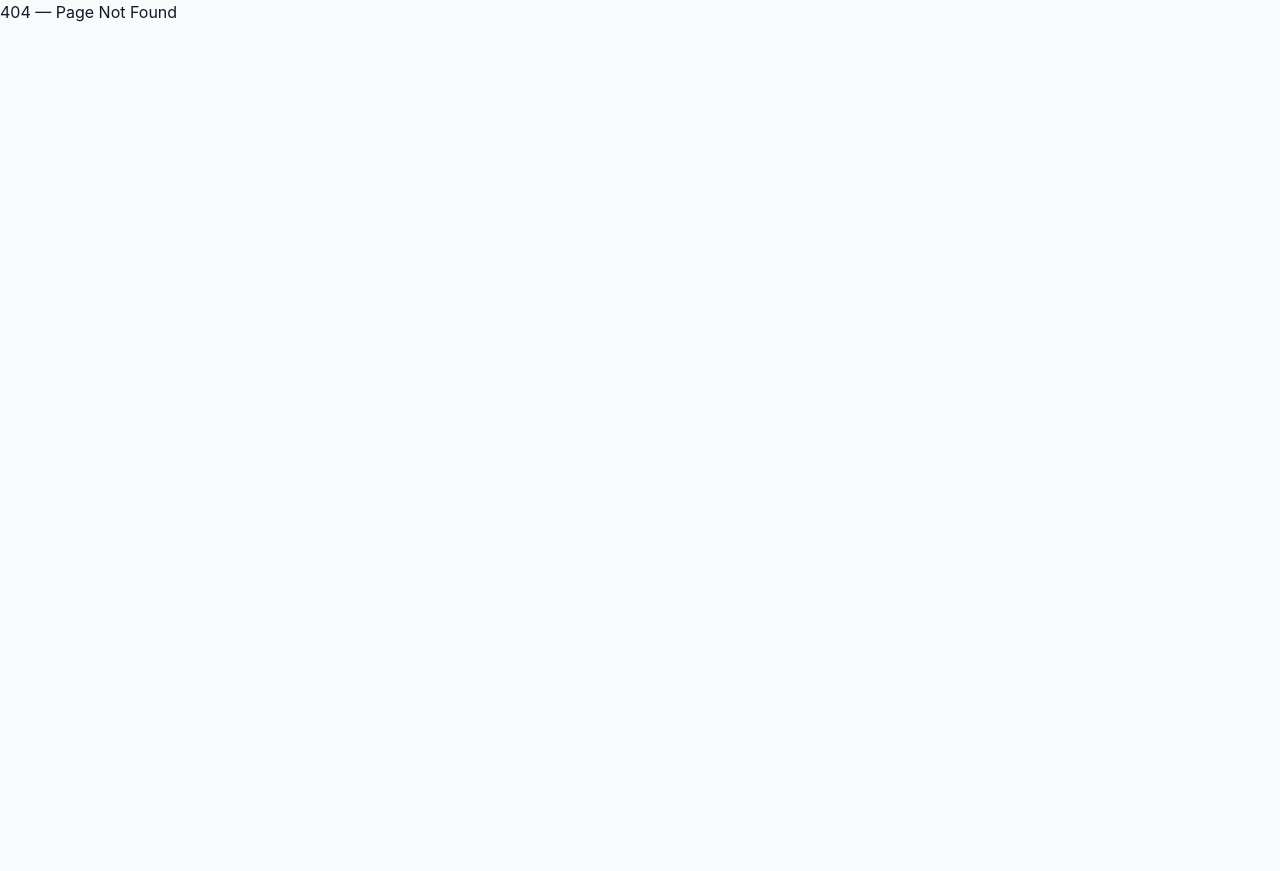
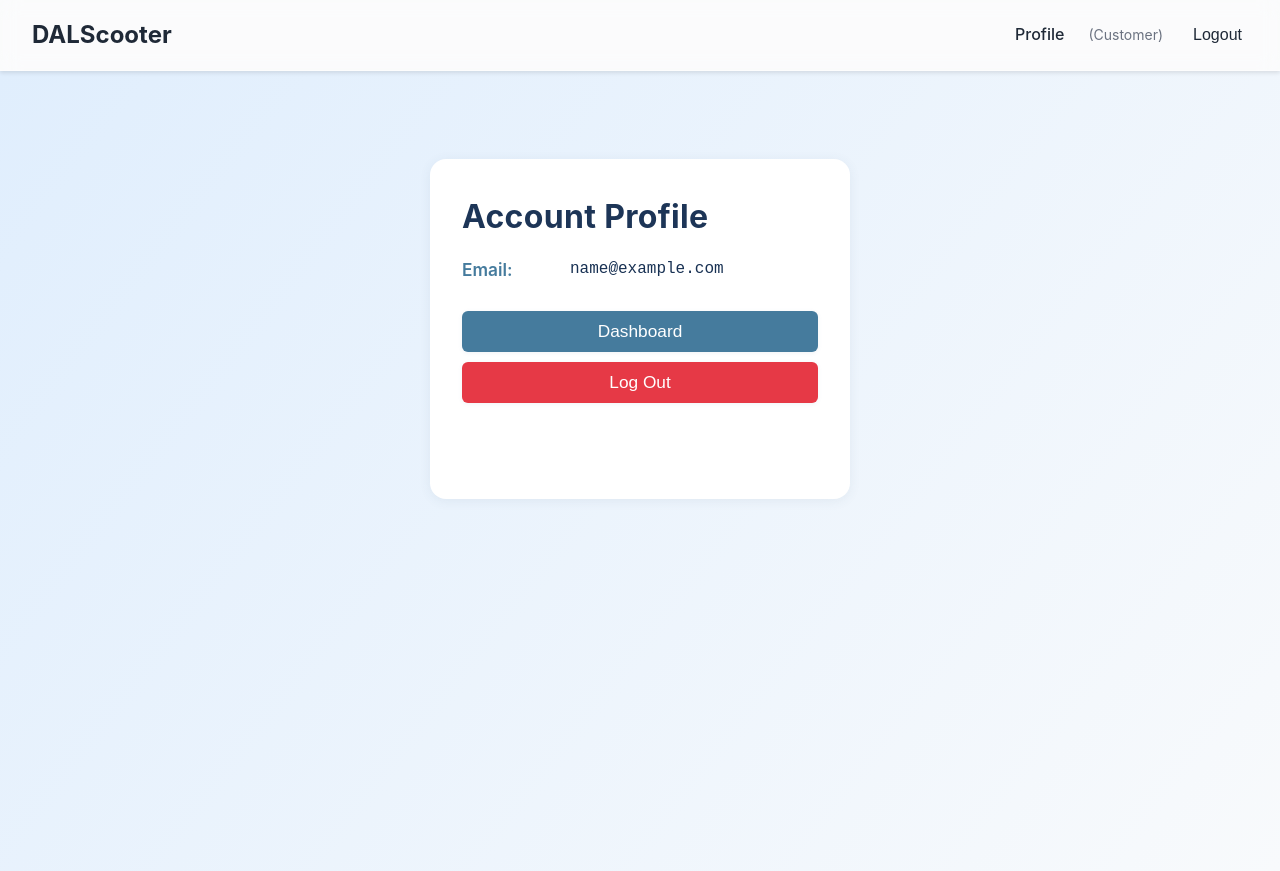
Before and after one commit to akshat799/CSCI-5410, a React (Vite) app in the folder dalscooter-frontend/: page /profile in a window 1280 px wide. Before the commit this address had no page. Before the commit the page ends 800 px from the top, so only its background shows below. Built offline with nearby package versions, Linux system fonts and the light colour scheme; sample sign-in values are in the browser's storage; what amazon-cognito-identity-js would draw is missing.

Commit message:
NavBar changes, Profile Page

```diff
--- a/dalscooter-frontend/src/App.jsx
+++ b/dalscooter-frontend/src/App.jsx
@@ -13,6 +13,7 @@ import "./index.css"
 // import AvailableSlotsPage from './pages/AvailableSlotsPage';
 import BookingsPage from './pages/BookingsPage';
 import FranchiseAvailabilityDashboard from './pages/FranchiseAvailabilityDashboard';
+import ProfilePage from "./pages/ProfilePage";
 import Modal from 'react-modal';
 
 Modal.setAppElement('#root');
@@ -34,6 +35,7 @@ function App() {
       {/* <Route path="/available-slot" element={<AvailableSlotsPage />} /> */}
       <Route path="/bookings" element={<BookingsPage />} />
       <Route path="/franchise-availability" element={<FranchiseAvailabilityDashboard />} />
+      <Route path="/profile" element={<ProfilePage />} />
       <Route path="*" element={<div className="p-6 text-center">404 — Page Not Found</div>} />
     </Routes>
   );
--- a/dalscooter-frontend/src/components/NavBar.jsx
+++ b/dalscooter-frontend/src/components/NavBar.jsx
@@ -1,33 +1,27 @@
 import { Link, useNavigate } from "react-router-dom";
 import { useAuth } from "../context/AuthContext";
-import "./Navbar.css";
+import "../styles/Navbar.css";
 
 function Navbar() {
   const { user, logout } = useAuth();
   const isLoggedIn = Boolean(user);
   const navigate = useNavigate();
 
-  const handleLogout = e => {
+  const handleLogout = (e) => {
     e.preventDefault();
     logout();
-    navigate('/');
+    navigate("/");
   };
 
   const getHomeLink = () => {
-    if (!user) return '/';
-    return user.role === 'FranchiseOperator' ? '/franchise-dashboard' : '/customer-home';
-  };
-
-  const getProfileText = () => {
-    if (!user) return 'Profile';
-    const currentPath = window.location.pathname;
-    return currentPath.includes('franchise') ? 'Dashboard' : 'Profile';
+    if (!user) return "/";
+    return user.role === "FranchiseOperator" ? "/franchise-dashboard" : "/";
   };
 
   const getRoleDisplay = () => {
-    if (!user) return '';
+    if (!user) return "";
     const currentPath = window.location.pathname;
-    return currentPath.includes('franchise') ? 'Franchise' : 'Customer';
+    return currentPath.includes("franchise") ? "Franchise" : "Customer";
   };
 
   return (
@@ -44,7 +38,7 @@ function Navbar() {
           </>
         ) : (
           <>
-            <Link to={getHomeLink()}>{getProfileText()}</Link>
+            <Link to="/profile">Profile</Link>
             {user && (
               <span className="nav-role">
                 ({getRoleDisplay()})
--- a/dalscooter-frontend/src/pages/FeedbackPage.jsx
+++ b/dalscooter-frontend/src/pages/FeedbackPage.jsx
@@ -1,17 +1,18 @@
-import React, { useState, useEffect } from 'react';
-import { useAuth } from '../context/AuthContext';
-import FeedbackForm from '../components/FeedbackForm';
-import FeedbackList from '../components/FeedbackList';
-import SentimentDashboard from '../components/SentimentDashboard';
-import feedbackService from '../services/feedbackService';
-import { MessageCircle, BarChart3, List, Plus, X } from 'lucide-react';
-import '../styles/FeedbackPage.css';
+import React, { useState, useEffect } from "react";
+import { useAuth } from "../context/AuthContext";
+import FeedbackForm from "../components/FeedbackForm";
+import FeedbackList from "../components/FeedbackList";
+import SentimentDashboard from "../components/SentimentDashboard";
+import feedbackService from "../services/feedbackService";
+import { MessageCircle, BarChart3, List, Plus, X } from "lucide-react";
+import "../styles/FeedbackPage.css";
+import Navbar from "../components/NavBar.jsx";
 
 const FeedbackPage = () => {
   const { user } = useAuth();
-  const [activeTab, setActiveTab] = useState('list');
+  const [activeTab, setActiveTab] = useState("list");
   const [showFeedbackForm, setShowFeedbackForm] = useState(false);
-  const [selectedBikeId, setSelectedBikeId] = useState('');
+  const [selectedBikeId, setSelectedBikeId] = useState("");
   const [bikes, setBikes] = useState([]);
   const [refreshKey, setRefreshKey] = useState(0);
 
@@ -23,27 +24,30 @@ const FeedbackPage = () => {
     if (!user?.idToken) return;
 
     try {
-      const response = await fetch(`${import.meta.env.VITE_API_BASE_URL}/bikes`, {
+      const response = await fetch(
+        `${import.meta.env.VITE_API_BASE_URL}/bikes`,
+        {
           headers: {
-          'Authorization': `Bearer ${user.idToken}`,
-          'Content-Type': 'application/json'
+            Authorization: `Bearer ${user.idToken}`,
+            "Content-Type": "application/json",
+          },
         }
-      });
+      );
 
       if (response.ok) {
         const data = await response.json();
         setBikes(data.bikes || []);
       }
     } catch (error) {
-      console.error('Error loading bikes:', error);
+      console.error("Error loading bikes:", error);
     }
   };
 
   const handleFeedbackSuccess = (result) => {
-    console.log('Feedback submitted successfully:', result);
+    console.log("Feedback submitted successfully:", result);
     setShowFeedbackForm(false);
-    setSelectedBikeId('');
-    setRefreshKey(prev => prev + 1);
+    setSelectedBikeId("");
+    setRefreshKey((prev) => prev + 1);
 
     alert(`Thank you for your feedback!
 Sentiment detected: ${result.sentiment_analysis?.sentiment}
@@ -51,14 +55,21 @@ Confidence: ${(result.sentiment_analysis?.confidence * 100).toFixed(1)}%`);
   };
 
   const tabs = [
-    { id: 'list', label: 'All Feedback', icon: List },
-    { id: 'analytics', label: 'Sentiment Analytics', icon: BarChart3 },
-    { id: 'my-feedback', label: 'My Feedback', icon: MessageCircle, requiresAuth: true }
+    { id: "list", label: "All Feedback", icon: List },
+    { id: "analytics", label: "Sentiment Analytics", icon: BarChart3 },
+    {
+      id: "my-feedback",
+      label: "My Feedback",
+      icon: MessageCircle,
+      requiresAuth: true,
+    },
   ];
 
-  const availableTabs = tabs.filter(tab => !tab.requiresAuth || user);
+  const availableTabs = tabs.filter((tab) => !tab.requiresAuth || user);
 
   return (
+    <>
+      <Navbar />
       <div className="feedback-container">
         {/* Header */}
         <div className="feedback-header">
@@ -100,16 +111,14 @@ Confidence: ${(result.sentiment_analysis?.confidence * 100).toFixed(1)}%`);
                 {/* Bike Selection */}
                 {bikes.length > 0 && (
                   <div className="form-group">
-                  <label className="form-label">
-                    Select Bike (Optional)
-                  </label>
+                    <label className="form-label">Select Bike (Optional)</label>
                     <select
                       value={selectedBikeId}
                       onChange={(e) => setSelectedBikeId(e.target.value)}
                       className="form-select"
                     >
                       <option value="">Choose a bike...</option>
-                    {bikes.map(bike => (
+                      {bikes.map((bike) => (
                         <option key={bike.bike_id} value={bike.bike_id}>
                           {bike.bike_id} - {bike.type} ({bike.status})
                         </option>
@@ -137,7 +146,9 @@ Confidence: ${(result.sentiment_analysis?.confidence * 100).toFixed(1)}%`);
                 <button
                   key={tab.id}
                   onClick={() => setActiveTab(tab.id)}
-                className={`tab-button ${activeTab === tab.id ? 'tab-button-active' : ''}`}
+                  className={`tab-button ${
+                    activeTab === tab.id ? "tab-button-active" : ""
+                  }`}
                 >
                   <Icon size={20} />
                   <span>{tab.label}</span>
@@ -149,19 +160,19 @@ Confidence: ${(result.sentiment_analysis?.confidence * 100).toFixed(1)}%`);
 
         {/* Tab Content */}
         <div key={refreshKey}>
-        {activeTab === 'list' && (
+          {activeTab === "list" && (
             <div>
               <FeedbackList showStats={true} />
             </div>
           )}
 
-        {activeTab === 'analytics' && (
+          {activeTab === "analytics" && (
             <div>
               <SentimentDashboard />
             </div>
           )}
 
-        {activeTab === 'my-feedback' && user && (
+          {activeTab === "my-feedback" && user && (
             <div>
               <MyFeedback user={user} />
             </div>
@@ -174,14 +185,14 @@ Confidence: ${(result.sentiment_analysis?.confidence * 100).toFixed(1)}%`);
             <div className="guest-message-content">
               <MessageCircle className="guest-message-icon" />
               <div>
-              <h3 className="guest-message-title">Want to share your experience?</h3>
+                <h3 className="guest-message-title">
+                  Want to share your experience?
+                </h3>
                 <p className="guest-message-text">
-                Sign in to submit feedback and help other customers make informed decisions.
+                  Sign in to submit feedback and help other customers make
+                  informed decisions.
                 </p>
-              <a
-                href="/login"
-                className="guest-message-button"
-              >
+                <a href="/login" className="guest-message-button">
                   Sign In to Submit Feedback
                 </a>
               </div>
@@ -189,13 +200,14 @@ Confidence: ${(result.sentiment_analysis?.confidence * 100).toFixed(1)}%`);
           </div>
         )}
       </div>
+    </>
   );
 };
 
 const MyFeedback = ({ user }) => {
   const [myFeedback, setMyFeedback] = useState([]);
   const [loading, setLoading] = useState(true);
-  const [error, setError] = useState('');
+  const [error, setError] = useState("");
 
   useEffect(() => {
     loadMyFeedback();
@@ -205,10 +217,13 @@ const MyFeedback = ({ user }) => {
     try {
       setLoading(true);
       const customerId = user.email || user.sub;
-      const result = await feedbackService.getCustomerFeedback(customerId, user.idToken);
+      const result = await feedbackService.getCustomerFeedback(
+        customerId,
+        user.idToken
+      );
       setMyFeedback(result.feedback || []);
     } catch (err) {
-      setError(err.message || 'Failed to load your feedback');
+      setError(err.message || "Failed to load your feedback");
     } finally {
       setLoading(false);
     }
@@ -253,13 +268,17 @@ const MyFeedback = ({ user }) => {
             <div key={feedback.feedback_id} className="feedback-item">
               <div className="feedback-item-header">
                 <div className="feedback-item-info">
-                  <span className="feedback-bike-id">Bike: {feedback.bike_id}</span>
+                  <span className="feedback-bike-id">
+                    Bike: {feedback.bike_id}
+                  </span>
                   <span className="feedback-rating">
-                    {'★'.repeat(feedback.rating)}
-                    {'☆'.repeat(5 - feedback.rating)}
+                    {"★".repeat(feedback.rating)}
+                    {"☆".repeat(5 - feedback.rating)}
                   </span>
                 </div>
-                <span className={`feedback-sentiment ${feedback.sentiment.toLowerCase()}`}>
+                <span
+                  className={`feedback-sentiment ${feedback.sentiment.toLowerCase()}`}
+                >
                   {feedback.sentiment}
                 </span>
               </div>
@@ -268,10 +287,15 @@ const MyFeedback = ({ user }) => {
 
               <div className="feedback-meta">
                 <span>
-                  Submitted: {new Date(feedback.created_at).toLocaleDateString()}
+                  Submitted:{" "}
+                  {new Date(feedback.created_at).toLocaleDateString()}
                 </span>
                 <span>
-                  Confidence: {((feedback.confidence || feedback.sentiment_score) * 100).toFixed(1)}%
+                  Confidence:{" "}
+                  {(
+                    (feedback.confidence || feedback.sentiment_score) * 100
+                  ).toFixed(1)}
+                  %
                 </span>
               </div>
 
--- a/dalscooter-frontend/src/pages/HomePage.jsx
+++ b/dalscooter-frontend/src/pages/HomePage.jsx
@@ -90,7 +90,7 @@ function HomePage() {
                 <>
                   <button
                     onClick={() => navigate('/register')}
-                    className="glass-button"
+                    className="glass-button border"
                   >
                     Get Started
                   </button>
--- /dev/null
+++ b/dalscooter-frontend/src/pages/ProfilePage.jsx
@@ -0,0 +1,68 @@
+import React from 'react';
+import { useNavigate } from 'react-router-dom';
+import { useAuth } from '../context/AuthContext';
+import Navbar from '../components/NavBar.jsx';
+import '../styles/ProfilePage.css';
+
+export default function ProfilePage() {
+  const { user, logout } = useAuth();
+  const navigate = useNavigate();
+
+  if (!user) {
+    return (
+      <div className="profile-container">
+        <Navbar />
+        <div className="profile-card">
+          <h2 className="profile-title">Profile</h2>
+          <p>You are not logged in.</p>
+          <a className="profile-button" href="/login">Sign in</a>
+        </div>
+      </div>
+    );
+  }
+
+  // Extract groups/roles conveniently
+  const groups = user.groups?.groups?.length
+    ? user.groups.groups : [];
+  const customRole = user.groups?.customRole;
+
+  return (
+    <>
+    <Navbar />
+    <div className="profile-container">
+      <div className="profile-card">
+        <h2 className="profile-title">Account Profile</h2>
+
+        <div className="profile-detail-row">
+          <span className="profile-label">Email:</span>
+          <span className="profile-value">{user.email}</span>
+        </div>
+
+        {customRole && (
+          <div className="profile-detail-row">
+            <span className="profile-label">Role:</span>
+            <span className="profile-value">{customRole}</span>
+          </div>
+        )}
+
+        {groups && groups.length > 0 && (
+          <div className="profile-detail-row">
+            <span className="profile-label">Groups:</span>
+            <span className="profile-value">
+              {groups.join(', ')}
+            </span>
+          </div>
+        )}
+
+        <button className="profile-button" onClick={() => navigate('/')}>
+            Dashboard
+        </button>
+        <button className="profile-button logout" onClick={logout}>
+          Log Out
+        </button>
+
+      </div>
+    </div>
+    </>
+  );
+}
--- a/dalscooter-frontend/src/styles/FranchiseDashboard.css
+++ b/dalscooter-frontend/src/styles/FranchiseDashboard.css
@@ -263,6 +263,7 @@
 
 .search-container {
   position: relative;
+
   flex: 1;
 }
 
@@ -284,6 +285,7 @@
 
 .search-input {
   width: 100%;
+  height: 100%;
   padding: 0.5rem 0.75rem 0.5rem 2.5rem;
   border: 1px solid var(--gray-300);
   border-radius: var(--border-radius);
@@ -292,7 +294,6 @@
 
 .search-input:focus {
   outline: none;
-  border-color: var(--blue-500);
   box-shadow: 0 0 0 2px var(--blue-500);
 }
 
--- a/dalscooter-frontend/src/styles/HomePage.css
+++ b/dalscooter-frontend/src/styles/HomePage.css
@@ -76,14 +76,14 @@
 }
 
 .glass-button.border {
-  background: transparent;
-  border: 2px solid var(--dalscooter-blue);
+  background: var(--yellow);
+  color: var(--dalscooter-dark);
+  border: none;
 }
 
 .glass-button.border:hover {
-  background: var(--yellow);
-  color: var(--dalscooter-dark);
-  border: none;
+  background: transparent;
+  border: 2px solid var(--dalscooter-blue);
 }
 
 /* Bikes Section */
--- a/dalscooter-frontend/src/styles/MFACaesarPage.css
+++ b/dalscooter-frontend/src/styles/MFACaesarPage.css
@@ -33,7 +33,7 @@
   border-radius: 0.5rem;
   font-size: 0.875rem;
   color: var(--dalscooter-dark);
-  margin-bottom: 1.5rem;
+  /* margin-bottom: 1.5rem; */
   width: 100%;
   max-width: 28rem;
   white-space: pre-wrap;
--- /dev/null
+++ b/dalscooter-frontend/src/styles/ProfilePage.css
@@ -0,0 +1,108 @@
+.profile-container {
+  min-height: 100vh;
+  background: linear-gradient(128deg, #e0eefd 0%, #f8fafc 100%);
+  display: flex;
+  flex-direction: column;
+  align-items: center;
+  padding-top: 64px;
+}
+
+/* Style the card */
+.profile-card {
+  background: #fff;
+  border-radius: 16px;
+  margin: 24px 0;
+  box-shadow: 0 2px 12px 0 rgba(70, 86, 114, 0.08);
+  padding: 32px 32px 24px 32px;
+  width: 100%;
+  max-width: 420px;
+  display: flex;
+  flex-direction: column;
+  min-height: 340px;
+  position: relative;
+}
+
+.profile-title {
+  font-size: 2rem;
+  font-weight: 700;
+  margin-bottom: 8px;
+  color: #1d3557;
+  letter-spacing: 0.01em;
+  margin-top: 0;
+}
+
+.profile-detail-row {
+  display: flex;
+  gap: 18px;
+  align-items: center;
+  font-size: 1.08rem;
+  margin: 0.3em 0;
+}
+
+.profile-label {
+  font-weight: 600;
+  color: #457b9d;
+  min-width: 90px;
+}
+
+.profile-value {
+  font-family: 'Fira Mono', monospace, monospace;
+  color: #183153;
+  font-size: 1rem;
+}
+
+.profile-button {
+  background: #457b9d;
+  color: #fff;
+  padding: 10px 22px;
+  border: none;
+  border-radius: 6px;
+  font-size: 1.08rem;
+  font-weight: 500;
+  cursor: pointer;
+  margin-top: 22px;
+  margin-bottom: 0;
+  transition: background 0.18s;
+  box-shadow: 0 1px 4px 0 rgba(120,150,180,0.11);
+}
+
+.profile-button.logout {
+  background: #e63946;
+  margin-top: 10px;
+}
+
+.profile-button:hover, .profile-button:focus {
+  background: #274a72;
+}
+
+.profile-tokens {
+  margin-top: 1.2em;
+  font-size: 0.98em;
+}
+
+.profile-tokens summary {
+  cursor: pointer;
+  color: #274a72;
+  font-weight: 600;
+  margin-bottom: 0.7em;
+  font-size: 1.04em;
+}
+
+.profile-tokens-inner {
+  background: #f6f9fd;
+  font-size: 0.92em;
+  border-radius: 6px;
+  padding: 8px 10px 12px 10px;
+  margin-top: 8px;
+  overflow-x: auto;
+  word-break: break-all;
+}
+
+.profile-token {
+  word-break: break-all;
+  font-family: 'Fira Mono', monospace, monospace;
+  background: #f1f4f8;
+  border-radius: 4px;
+  padding: 1px 4px;
+  color: #6b778d;
+}
```
Also changed, not shown: dalscooter-frontend/src/styles/Navbar.css (renamed from dalscooter-frontend/src/components/Navbar.css). Lines whose indentation alone changed are shown as unchanged.
